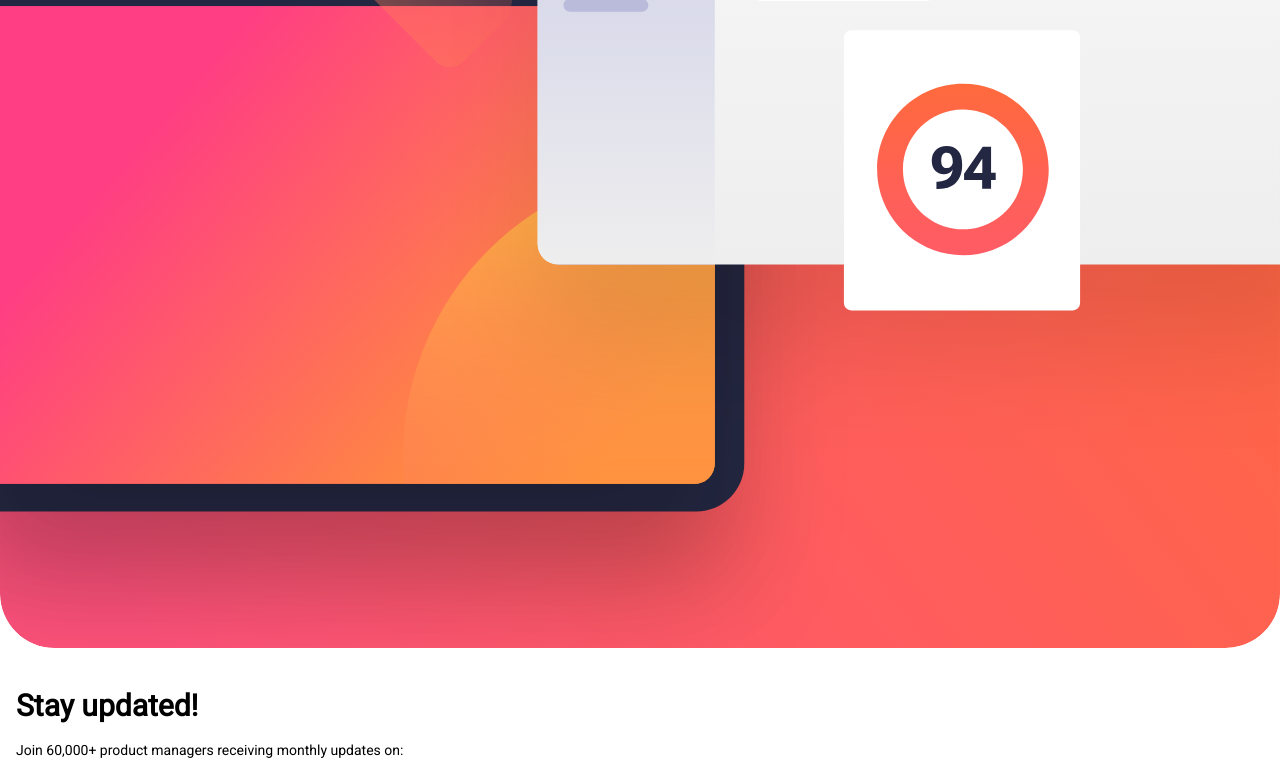
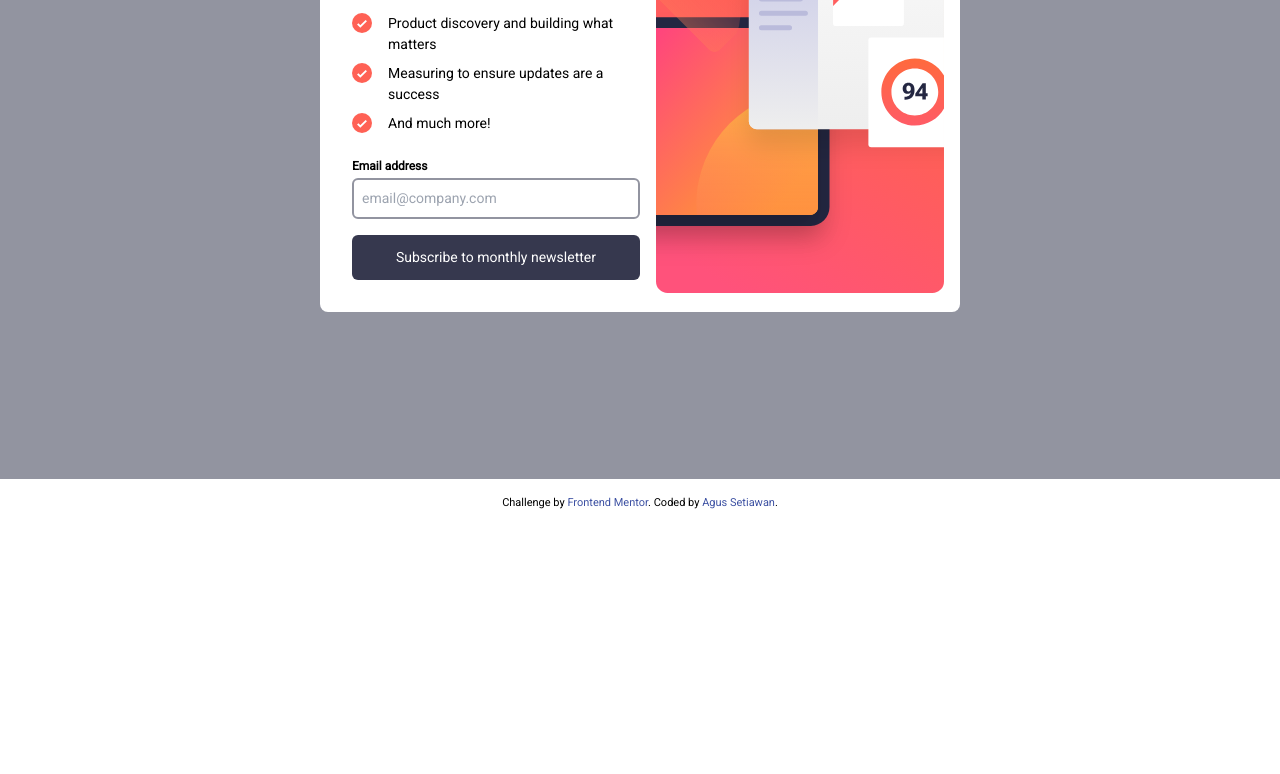
Before and after one commit to Agus27111/Newsletter-sign-up-form-with-success-message, a website: page index.html in a window 1280 px wide. Shown: the part 321-1095 px from the top of the page. After the commit the page ends 833 px from the top, so only its background shows below. Drawn offline with Linux system fonts and the light colour scheme.

Commit message:
i have finished the large screen

```diff
--- a/index.html
+++ b/index.html
@@ -46,13 +46,19 @@
   </head>
   <body>
     <!-- Sign-up form start -->
-    <main class="SubscribeCard">
-      <div class="card flex flex-col min-h-screen mx-auto">
-        <div class="img-hero">
+    <main class="SubscribeCard lg:bg-Grey">
+      <div
+        class="card flex flex-col min-h-screen mx-auto lg:h-auto lg:w-1/2 lg:justify-center lg:items-center lg:flex-row-reverse"
+      >
+        <div
+          class="lg:p-4 lg:flex lg:flex-row-reverse lg:items-center lg:bg-white lg:rounded-lg"
+        >
+          <div class="img-hero lg:rounded-none">
             <img
+              id="imgHero"
               src="./assets/images/illustration-sign-up-mobile.svg"
               alt="img-hero"
-            class="min-w-full"
+              class="min-w-full rounded-none"
             />
           </div>
           <div class="text mt-6 p-4">
@@ -97,10 +103,11 @@
             />
             <button
               onclick="subscribe()"
-            class="Subscribe mt-4 w-full p-2 py-3 font-medium bg-charcoal-grey text-white rounded-md"
+              class="subscribe mt-4 w-full p-2 py-3 font-medium bg-charcoal-grey text-white rounded-md hover:bg-gradient-to-r from-pink-500 to-Tomato"
             >
               Subscribe to monthly newsletter
             </button>
+          </div>
         </div>
       </div>
     </main>
--- a/script.js
+++ b/script.js
@@ -1,6 +1,6 @@
 // for error or success message
 
-//we used oneClick method
+//i have used oneClick method
 function subscribe() {
   const emailValue = document.getElementById("email");
   const errorElement = document.querySelector(".textvalidity");
@@ -15,3 +15,16 @@ function subscribe() {
     card2.classList.remove("hidden");
   }
 }
+
+//try to change backround hero with JS
+let value = 1080;
+
+if (window.innerWidth < 500) {
+  document.querySelector("#imgHero").src =
+    "./assets/images/illustration-sign-up-mobile.svg";
+} else if (window.innerWidth >= 800) {
+  document.querySelector("#imgHero").src =
+    "./assets/images/illustration-sign-up-desktop.svg";
+} else {
+  console.log(window.innerWidth);
+}
```
Also changed, not shown: dist/output.css. Lines whose indentation alone changed are shown as unchanged.
